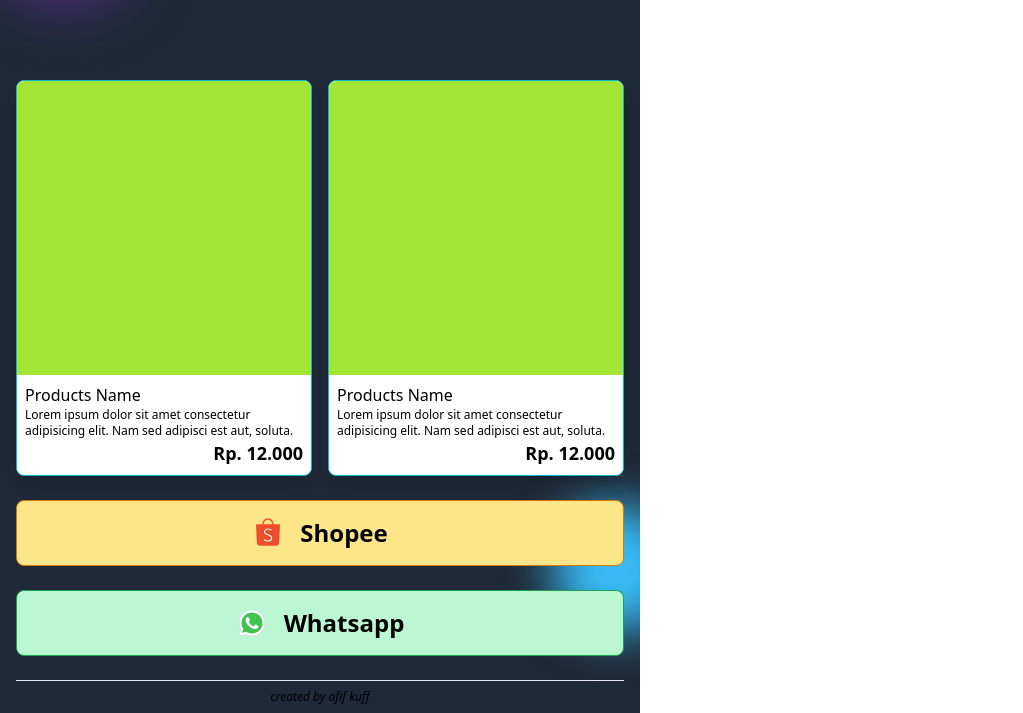
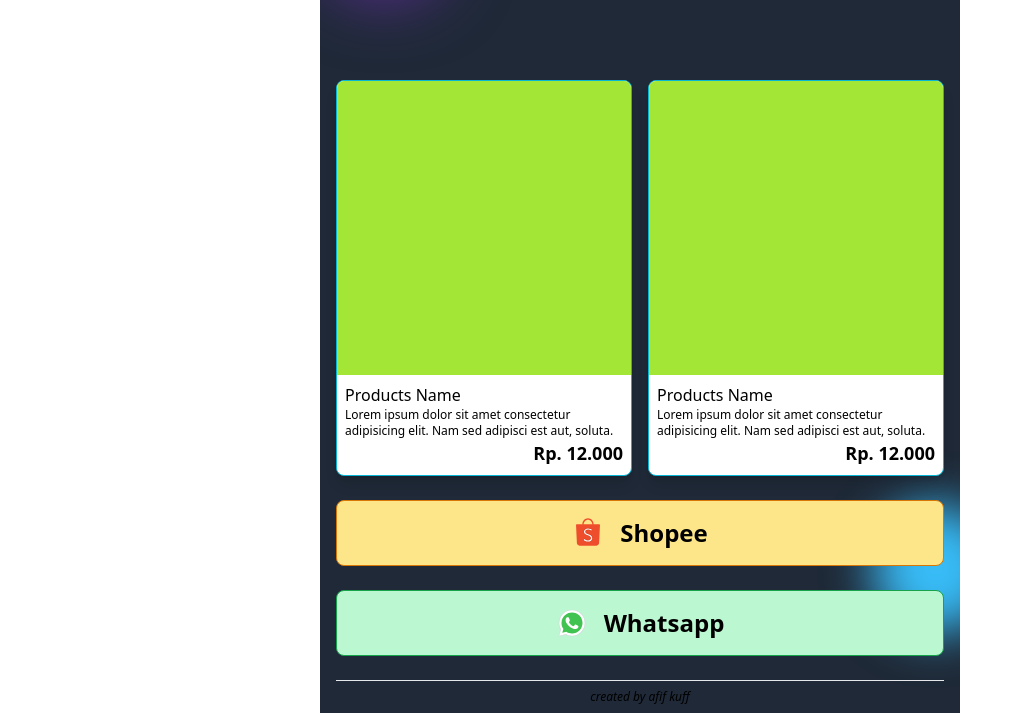
Before and after one commit to afif-buchori/catha-galery, a plain HTML site: page index.html in a window 1280 px wide. Shown: the part 144-857 px from the top of the page, without its empty margins (0-1023 px from the left). Drawn offline with Linux system fonts and the light colour scheme.

Commit message:
fixed position

```diff
--- a/index.html
+++ b/index.html
@@ -8,7 +8,7 @@
   </head>
   <body class="">
     <main
-      class="max-w-screen-sm min-h-screen flex flex-col gap-6 relative overflow-hidden z-10 bg-gray-800 pt-8 px-4 before:w-24 before:h-24 before:absolute before:bg-purple-600 before:rounded-full before:-z-10 before:blur-2xl after:w-32 after:h-32 after:absolute after:bg-sky-400 after:rounded-full after:-z-10 after:blur-xl after:bottom-20 after:-right-10"
+      class="max-w-screen-sm min-h-screen flex flex-col gap-6 mx-auto relative overflow-hidden z-10 bg-gray-800 pt-8 px-4 before:w-24 before:h-24 before:absolute before:bg-purple-600 before:rounded-full before:-z-10 before:blur-2xl after:w-32 after:h-32 after:absolute after:bg-sky-400 after:rounded-full after:-z-10 after:blur-xl after:bottom-20 after:-right-10"
     >
       <h1 class="text-5xl font-bold text-center mt-10 mb-20 text-white">
         Catha Galery
```
